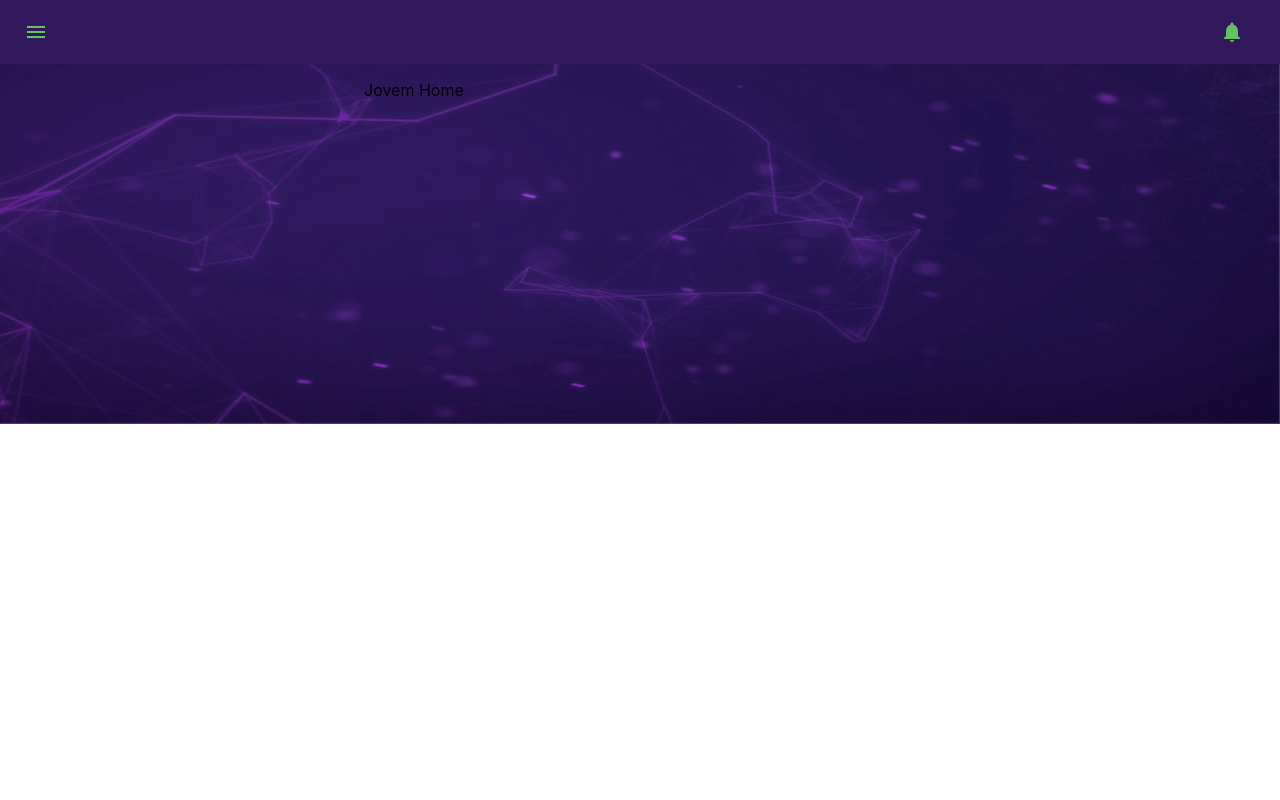
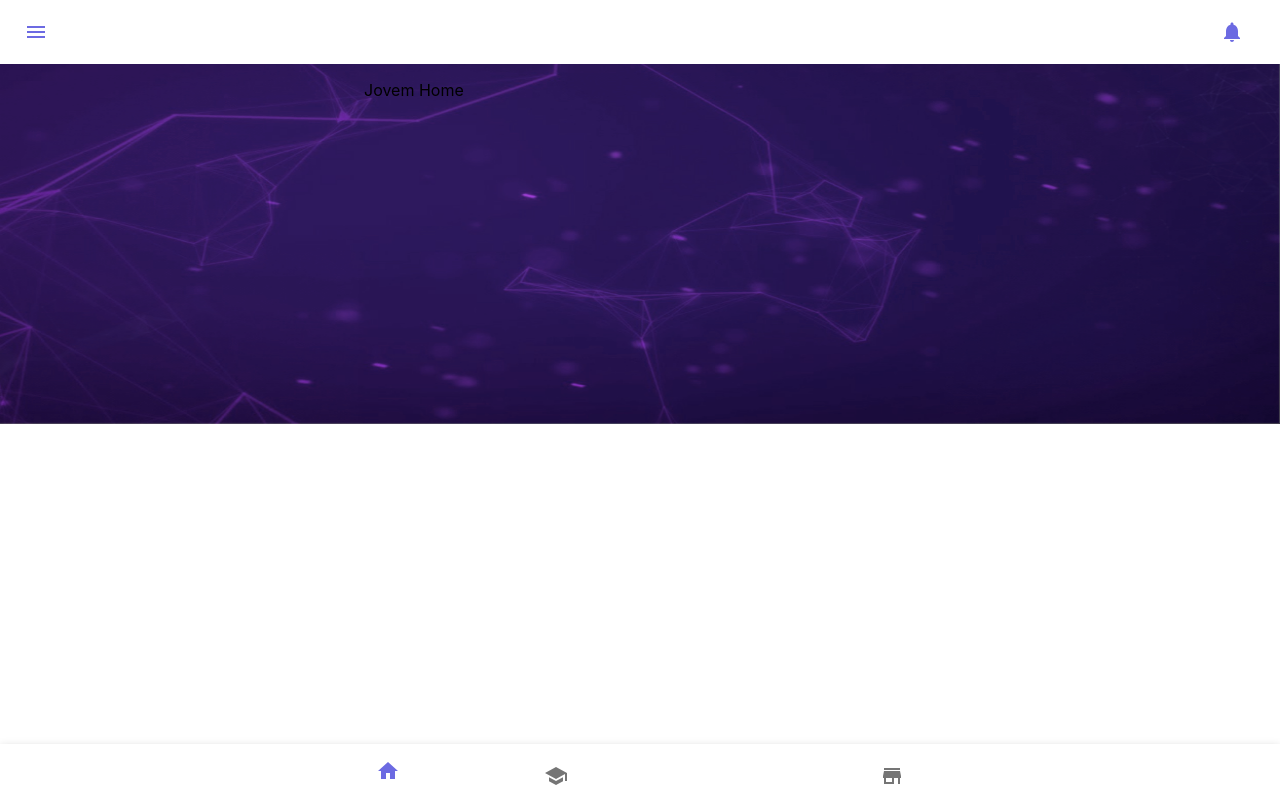
Before and after one commit to conradopsa/ponte, a React (Create React App) app: page /jovem/home in a window 1280 px wide. Built offline with nearby package versions, Linux system fonts and the light colour scheme.

Commit message:
Added bottom bar navigation

```diff
--- /dev/null
+++ b/src/components/BottomBar.tsx
@@ -0,0 +1,64 @@
+import React, { useState } from 'react';
+import { useHistory } from 'react-router-dom';
+import { AppBar, makeStyles } from '@material-ui/core';
+import BottomNavigation from '@material-ui/core/BottomNavigation';
+import BottomNavigationAction from '@material-ui/core/BottomNavigationAction';
+import HomeIcon from '@material-ui/icons/Home';
+import SchoolIcon from '@material-ui/icons/School';
+import StoreIcon from '@material-ui/icons/Store';
+import IconMaker from './IconMaker';
+import { ReactComponent as ChallengeIcon } from '../assets/jovem/Desafios.svg';
+
+const useStyles = makeStyles((theme) => ({
+  nav: {
+    top: 'auto',
+    bottom: '0px'
+  },
+  fixBug: {
+    paddingTop: '10px'
+  }
+}));
+
+function BottomBar() {
+  const classes = useStyles();
+  const history = useHistory();
+  const [value, setValue] = useState(0);
+
+  const strategy: any = {
+    home: () => setValue(0),
+    habilidades: () => setValue(1),
+    desafios: () => setValue(2),
+    beneficios: () => setValue(3),
+  }
+
+  history.listen((location) => {
+    const parsedLocation = location.pathname.replace('/jovem/', '').replace('#', '');
+    const exec = strategy[parsedLocation];
+    if (exec) exec();
+  });
+
+  return (
+    <AppBar
+      position="fixed"
+      elevation={3}
+      className={classes.nav}
+    >
+      <BottomNavigation
+        value={value}
+        onChange={(e, newValue) => {
+          setValue(newValue);
+        }}
+        style={{
+            color: '#6C6AE2'
+        }}
+      >
+        <BottomNavigationAction icon={<HomeIcon />} onClick={() => history.push('/jovem/home')} />
+        <BottomNavigationAction icon={<SchoolIcon />} onClick={() => history.push('/jovem/habilidades')} />
+        <BottomNavigationAction icon={<IconMaker icon={<ChallengeIcon />} />} onClick={() => history.push('/jovem/desafios')} className={classes.fixBug} />
+        <BottomNavigationAction icon={<StoreIcon />} onClick={() => history.push('/jovem/beneficios')} />
+      </BottomNavigation>
+    </AppBar>
+  );
+}
+
+export default BottomBar;
--- /dev/null
+++ b/src/components/IconMaker.tsx
@@ -0,0 +1,18 @@
+import React from 'react';
+import { SvgIcon, makeStyles } from '@material-ui/core';
+
+const useStyles = makeStyles(theme => ({
+  mySvgStyle: {
+    fillColor: theme.palette.primary.main
+  }
+}));
+
+export default function IconMaker(props: any) {
+  const classes = useStyles();
+
+  return (
+    <SvgIcon className={classes.mySvgStyle}>
+      { props.icon }
+    </SvgIcon>
+  );
+}
--- a/src/pages/jovem/Jovem.tsx
+++ b/src/pages/jovem/Jovem.tsx
@@ -1,8 +1,10 @@
 import React from 'react';
-import { Container, makeStyles } from "@material-ui/core";
+import { theme } from './Theme';
 import { Switch } from "react-router-dom";
+import { Box, Container, makeStyles, ThemeProvider } from "@material-ui/core";
 import RouteWithSubRoutes from "../../components/RouteWithSubRoutes";
 import TopBar from '../../components/Topbar';
+import BottomBar from '../../components/BottomBar';
 
 const useStyles = makeStyles({
   backgroundImage: {
@@ -19,6 +21,7 @@ export function Jovem({ routes }: any) {
   const classes = useStyles();
 
   return (
+    <ThemeProvider theme={theme}>
       <div className={classes.backgroundImage}>
         <TopBar />
 
@@ -29,6 +32,11 @@ export function Jovem({ routes }: any) {
             ))}
           </Switch>
         </Container>
+
+        <Box mt={10}>
+          <BottomBar />
+        </Box>
       </div>
+    </ThemeProvider>
   );
 }
```
Also changed, not shown: src/assets/jovem/Desafios.svg (added). Lines whose indentation alone changed are shown as unchanged.
